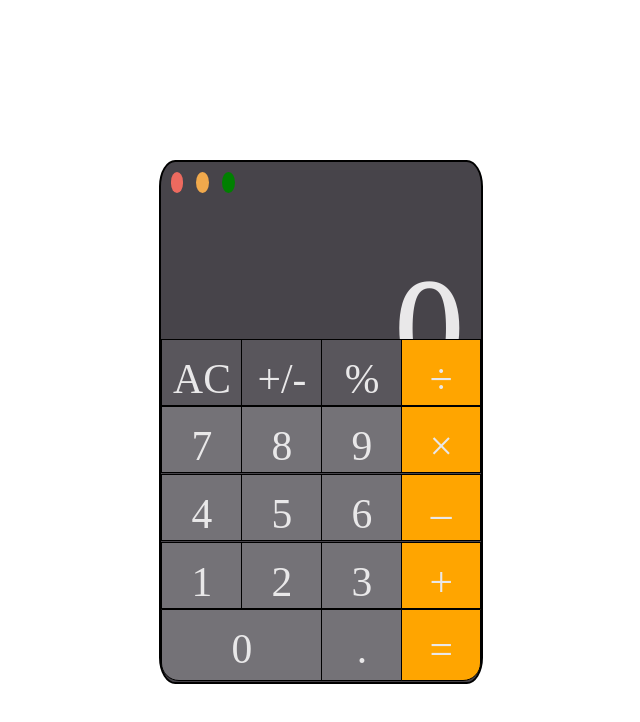
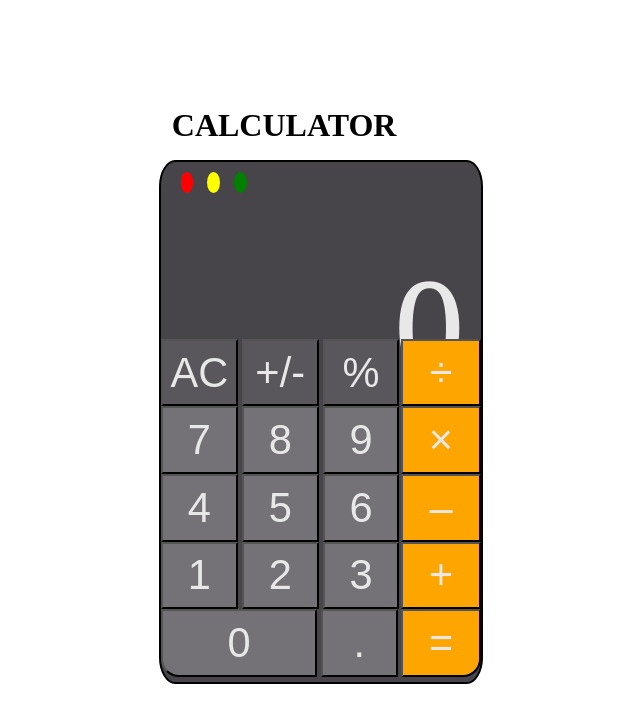
Before and after one commit to HamzaMuhd/codewithjameel, a plain HTML site: page index.html in a window 1280 px wide. Shown: the whole page, without its empty margins (289-929 px from the left). Drawn offline with Linux system fonts and the light colour scheme.

Commit message:
Website retraction

```diff
--- a/css/styles.css
+++ b/css/styles.css
@@ -1,3 +1,4 @@
+/* calculator body properties */
 .body {
   position: absolute;
   background-color: #47444a;
@@ -8,257 +9,104 @@
   border-radius: 5%;
   border: 2px solid;
 }
-
-.circle {
+h2 {
   position: absolute;
-  background-color: #ed6a5f;
+  color: black;
+  font-weight:bold;
+  font-size: 200%;
+  left: 36%;
+  top: 10%;
+}
+/* taskbar navigation properties of three cirle bottun*/
+.taskbar {
+  position: absolute;
   top: 2%;
   left: 3%;
-  width: 4%;
-  height: 4%;
-  border-radius: 100%;
+  height: 20%;
+  width: 40%
 }
 
-.circle1 {
-  position: absolute;
-  background-color: #f1a94c;
-  top: 2%;
-  left: 11%;
-  width: 4%;
-  height: 4%;
+.taskbar button {
   border-radius: 100%;
+  width: 10%;
+  height: 20%;
+  border-width: 0px;
+  margin-left: 10px;
 }
 
-.circle2 {
-  position: absolute;
-  background-color: green;
-  top: 2%;
-  left: 19%;
-  width: 4%;
-  height: 4%;
-  border-radius: 100%;
+.red {
+  background-color: red;
 }
 
-.bottum {
-  position: absolute;
-  background-color: #59565c;
-  top: 34%;
-  width: 25%;
-  height: 12.5%;
-  border: 1px solid;
-  text-align: center;
+.yellow {
+  background-color: yellow;
 }
 
-.bottum1 {
-  position: absolute;
-  background-color: #59565c;
-  top: 34%;
-  width: 25%;
-  height: 12.5%;
-  left: 25%;
-  border: 1px solid;
-  text-align: center;
+.green {
+  background-color: green;
+}
+/* calculator screen */
+
+.screen {
+  width: 100%;
+  height: 34%;
 }
 
-.bottum2 {
-  position: absolute;
-  background-color: #59565c;
-  top: 34%;
-  width: 25%;
-  height: 12.5%;
-  left: 50%;
-  border: 1px solid;
-  text-align: center;
-}
-
-.bottum3 {
-  position: absolute;
-  background-color: orange;
-  top: 34%;
-  width: 24.5%;
-  height: 12.5%;
-  left: 75%;
-  border: 1px solid;
-  text-align: center;
-}
-
-.bottum4 {
-  position: absolute;
-  background-color: #747277;
-  top: 47%;
-  width: 25%;
-  height: 12.5%;
-  border: 1px solid;
-  text-align: center;
-}
-
-.bottum5 {
-  position: absolute;
-  background-color: #747277;
-  top: 47%;
-  width: 25%;
-  height: 12.5%;
-  left: 25%;
-  border: 1px solid;
-  text-align: center;
-}
-
-.bottum6 {
-  position: absolute;
-  background-color: #747277;
-  top: 47%;
-  width: 25%;
-  height: 12.5%;
-  left: 50%;
-  border: 1px solid;
-  text-align: center;
-}
-
-.bottum7 {
-  position: absolute;
-  background-color: orange;
-  top: 47%;
-  width: 24.5%;
-  height: 12.5%;
-  left: 75%;
-  border: 1px solid;
-  text-align: center;
-}
-
-.bottum8 {
-  position: absolute;
-  background-color: #747277;
-  top: 60%;
-  width: 25%;
-  height: 12.5%;
-  border: 1px solid;
-  text-align: center;
-}
-
-.bottum9 {
-  position: absolute;
-  background-color: #747277;
-  top: 60%;
-  width: 25%;
-  height: 12.5%;
-  left: 25%;
-  border: 1px solid;
-  text-align: center;
-}
-
-.bottum10 {
-  position: absolute;
-  top: 60%;
-  background-color: #747277;
-  width: 25%;
-  height: 12.5%;
-  left: 50%;
-  border: 1px solid;
-  text-align: center;
-}
-
-.bottum11 {
-  position: absolute;
-  background-color: orange;
-  top: 60%;
-  width: 24.5%;
-  height: 12.5%;
-  left: 75%;
-  border: 1px solid;
-  text-align: center;
-}
-
-.bottum12 {
-  position: absolute;
-  background-color: #747277;
-  top: 73%;
-  width: 25%;
-  height: 12.5%;
-  border: 1px solid;
-  text-align: center;
-}
-
-.bottum13 {
-  position: absolute;
-  background-color: #747277;
-  top: 73%;
-  width: 25%;
-  height: 12.5%;
-  left: 25%;
-  border: 1px solid;
-  text-align: center;
-}
-
-.bottum14 {
-  position: absolute;
-  background-color: #747277;
-  top: 73%;
-  width: 25%;
-  height: 12.5%;
-  left: 50%;
-  border: 1px solid;
-  text-align: center;
-}
-
-.bottum15 {
-  position: absolute;
-  background-color: orange;
-  top: 73%;
-  width: 24.5%;
-  height: 12.5%;
-  left: 75%;
-  border: 1px solid;
-text-align: center;
-}
-
-.bottum16 {
-  position: absolute;
-  top: 86%;
-  background-color: #747277;
-  width: 50%;
-  height: 13.5%;
-  left: 0%;
-  border: 1px solid;
-  border-radius: 0px 0px 0px 18px;
-  text-align: center;
-}
-
-.bottum17 {
-  position: absolute;
-  background-color: #747277;
-  top: 86%;
-  width: 25%;
-  height: 13.5%;
-  left: 50%;
-  border: 1px solid;
-  text-align: center;
-}
-
-.bottum18 {
-  position: absolute;
-  background-color: orange;
-  top: 86%;
-  width: 24.5%;
-  height: 13.5%;
-  left: 75%;
-  border: 1px solid;
-  border-radius: 0px 0px 18px 0px;
-  text-align: center;
-}
-
-h2 {
-  position: relative;
-  color: #e9e8e9;
-  font-weight: 500;
-  font-size: 260%;
-  margin:15px auto;
-}
 h1 {
   position: absolute;
   color: #e9e8e9;
   right: 5%;
   top: -2%;
   font-size: 800%;
-  font-weight:10;
+  font-weight: 10;
   font-family: "Georgia", serif;
 }
+/* button display properties of numbers, editors and operators*/
+.number {
+  position: absolute;
+  top: 34%;
+  width: 75%;
+  height: 65%;
+}
+.operators{
+  position: absolute;
+  top: 34;
+  width: 25%;
+  height: 65%;
+  left: 75%;
+}
+.bottun {
+  background-color: #747277;
+  width: 32%;
+  height: 20%;
+  color: #e9e8e9;
+  font-weight: 500;
+  font-size: 260%;
+}
+
+.large_bottun {
+  background-color: #747277;
+  width: 65%;
+  height: 20%;
+  color: #e9e8e9;
+  font-weight: 500;
+  font-size: 260%;
+  border-radius: 0px 0px 0px 18px;
+}
+.edge {
+  border-radius: 0px 0px 18px 0px;
+}
+.editors{
+  background-color: #59565c;
+  color: #e9e8e9;
+  font-weight: 500;
+  font-size: 260%;
+}
+.bottun-operators {
+  background-color: orange;
+  width: 100%;
+  height: 20%;
+  color: #e9e8e9;
+  font-weight: 500;
+  font-size: 260%;
+}
--- a/index.html
+++ b/index.html
@@ -8,76 +8,40 @@
 </head>
 
 <body>
+  <h2>CALCULATOR</h2>
   <div class="body">
-    <div class="circle">
-
+    <div class="taskbar">
+      <button class="red" type="button" name="button"></button>
+      <button class="yellow" type="button" name="button"></button>
+      <button class="green" type="button" name="button"></button>
     </div>
-    <div class="circle1">
-
+    <div class="screen">
+      <h1>0</h1>
     </div>
-    <div class="circle2">
-
+    <div class="number">
+      <button class="bottun editors" type="button" name="button">AC</button>
+      <button class="bottun editors" type="button" name="button">+/-</button>
+      <button class="bottun editors" type="button" name="button">%</button>
+      <button class="bottun" type="button" name="button">7</button>
+      <button class="bottun" type="button" name="button">8</button>
+      <button class="bottun" type="button" name="button">9</button>
+      <button class="bottun" type="button" name="button">4</button>
+      <button class="bottun" type="button" name="button">5</button>
+      <button class="bottun" type="button" name="button">6</button>
+      <button class="bottun" type="button" name="button">1</button>
+      <button class="bottun" type="button" name="button">2</button>
+      <button class="bottun" type="button" name="button">3</button>
+      <button class="large_bottun" type="button" name="button">0</button>
+      <button class="bottun" type="button" name="button">.</button>
     </div>
-    <h1>0</h1>
-    <div class="bottum">
-      <h2>AC</h2>
-    </div>
-    <div class="bottum1">
-      <h2>+/-</h2>
-    </div>
-    <div class="bottum2">
-      <h2>%</h2>
-    </div>
-    <div class="bottum3">
-      <h2>÷</h2>
+    <div class="operators">
+      <button class="bottun-operators" type="button" name="button">÷</button>
+      <button class="bottun-operators" type="button" name="button">×</button>
+      <button class="bottun-operators" type="button" name="button">–</button>
+      <button class="bottun-operators" type="button" name="button">+</button>
+      <button class="bottun-operators edge" type="button" name="button">=</button>
     </div>
 
-    <div class="bottum4">
-      <h2>7</h2>
-    </div>
-    <div class="bottum5">
-      <h2>8</h2>
-    </div>
-    <div class="bottum6">
-      <h2>9</h2>
-    </div>
-    <div class="bottum7">
-      <h2>×</h2>
-    </div>
-    <div class="bottum8">
-      <h2>4</h2>
-    </div>
-    <div class="bottum9">
-      <h2>5</h2>
-    </div>
-    <div class="bottum10">
-      <h2>6</h2>
-    </div>
-    <div class="bottum11">
-      <h2>–</h2>
-    </div>
-
-    <div class="bottum12">
-      <h2>1</h2>
-    </div>
-    <div class="bottum13">
-      <h2>2</h2>
-    </div>
-    <div class="bottum14">
-      <h2>3</h2>
-    </div>
-    <div class="bottum15">
-      <h2>+</h2>
-    </div>
-    <div class="bottum16">
-      <h2>0</h2>
-    </div>
-    <div class="bottum17">
-      <h2>.</h2>
-    </div>
-    <div class="bottum18">
-      <h2>=</h2>
-    </div>
   </div>
 </body>
 
```
Also changed, not shown: 1 other file.
